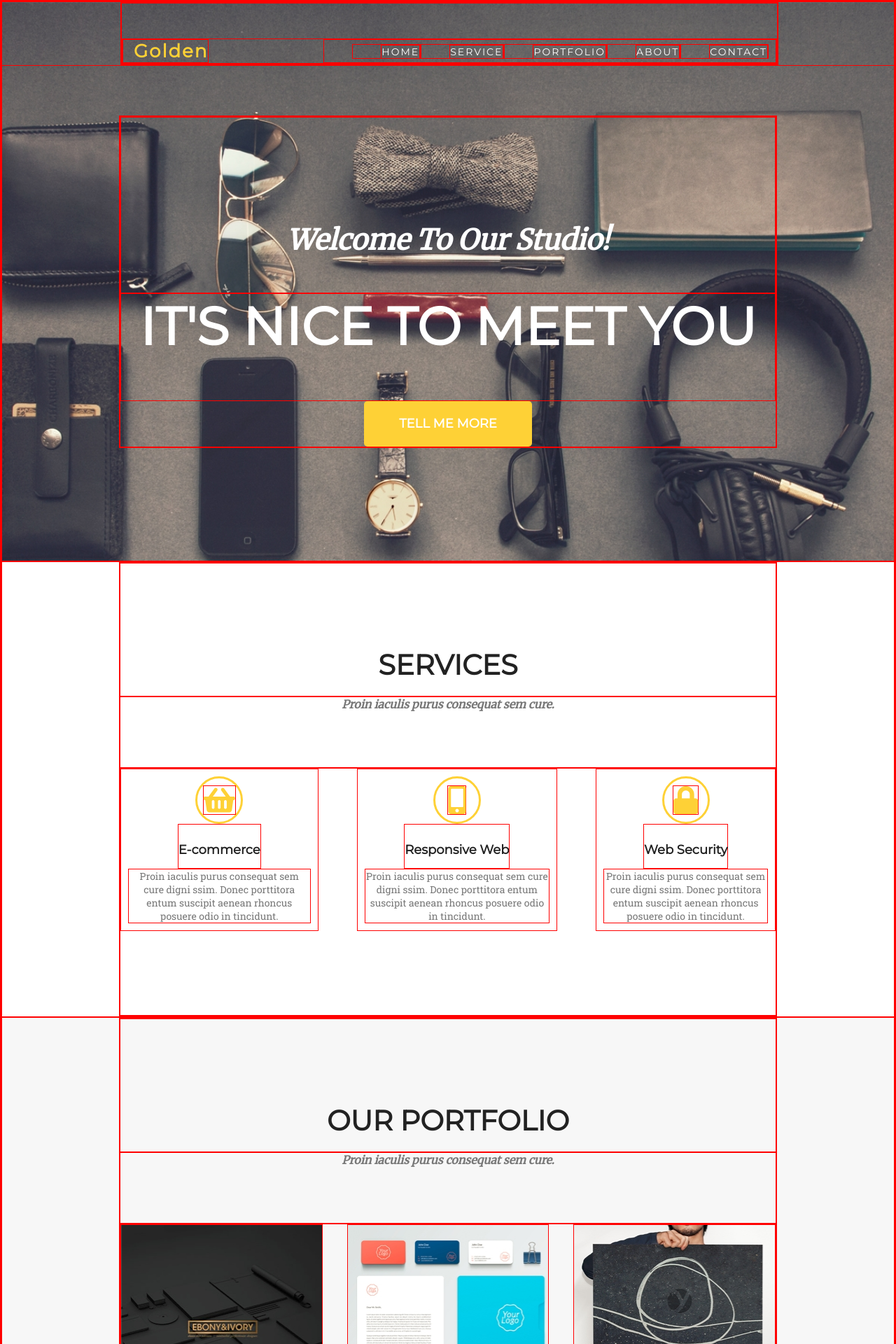
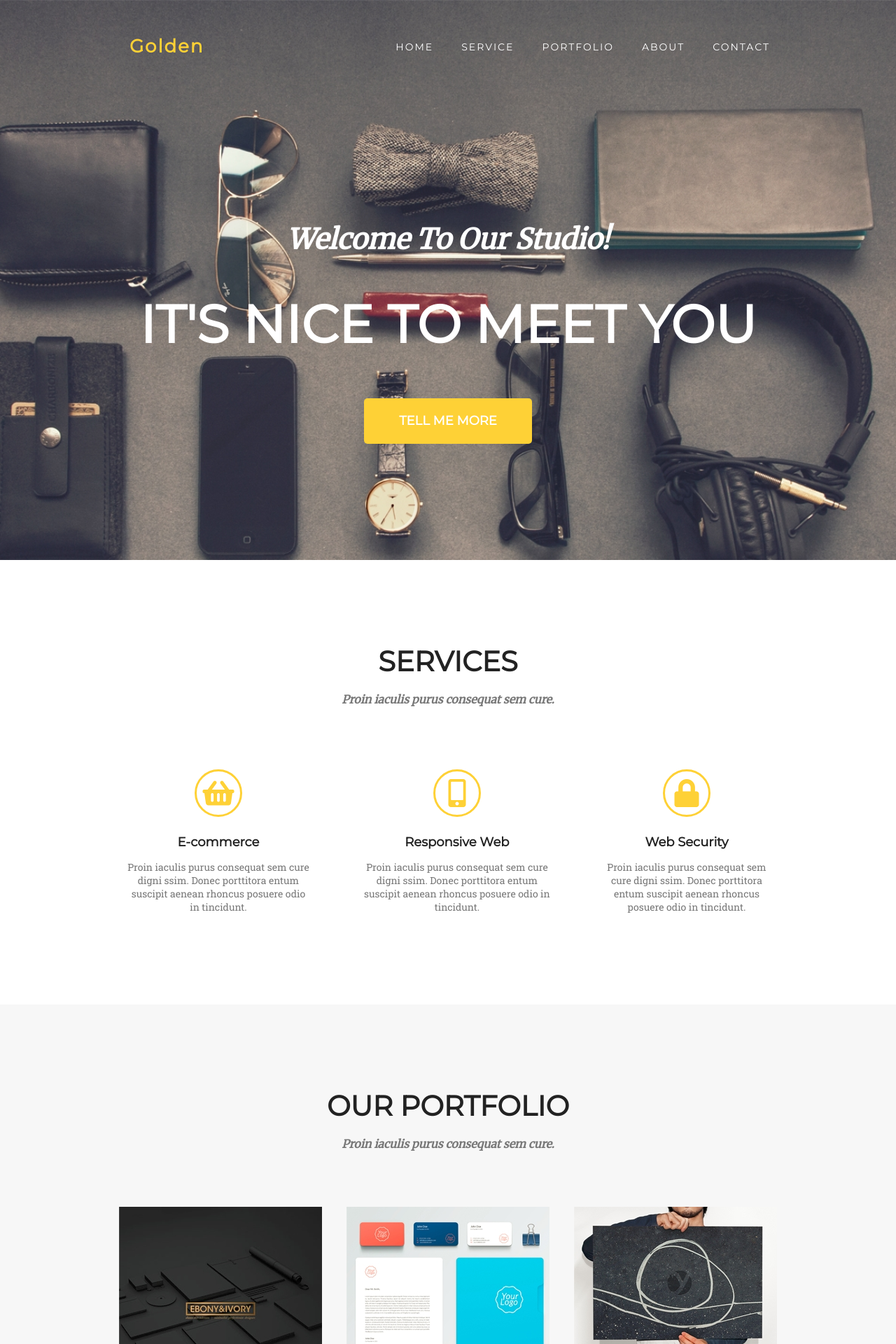
Before and after one commit to marcinswirek/Golden, a PHP site: page / in a window 1280 px wide. Shown: the top 1920 px of the page at 70% size. Run offline with PHP 8.4, Linux system fonts and the light colour scheme; some libraries are stand-ins or nearby versions; some web fonts are replaced.

Commit message:
Remove border on each element

```diff
--- a/css/global/global.css
+++ b/css/global/global.css
@@ -1,7 +1,7 @@
 @import url("https://fonts.googleapis.com/css?family=Euphoria+Script|Montserrat|PT+Sans|Quicksand|Merriweather|Roboto+Slab");
 @import url("https://fonts.googleapis.com/css?family=Euphoria+Script|Montserrat|PT+Sans|Quicksand|Merriweather|Roboto+Slab");
 @import url("https://fonts.googleapis.com/css?family=Euphoria+Script|Montserrat|PT+Sans|Quicksand|Merriweather|Roboto+Slab");
-* { box-sizing: border-box; border: 0.1px solid red; margin: 0; }
+* { box-sizing: border-box; margin: 0; }
 
 body { font-family: "Montserrat", "Merriweather", "Arial", sans-serif; margin: 0 auto; }
 
--- a/css/main.css
+++ b/css/main.css
@@ -27,7 +27,7 @@
 @import url("https://fonts.googleapis.com/css?family=Euphoria+Script|Montserrat|PT+Sans|Quicksand|Merriweather|Roboto+Slab");
 @import url("https://fonts.googleapis.com/css?family=Euphoria+Script|Montserrat|PT+Sans|Quicksand|Merriweather|Roboto+Slab");
 @import url("https://fonts.googleapis.com/css?family=Euphoria+Script|Montserrat|PT+Sans|Quicksand|Merriweather|Roboto+Slab");
-* { box-sizing: border-box; border: 0.1px solid red; margin: 0; }
+* { box-sizing: border-box; margin: 0; }
 
 body { font-family: "Montserrat", "Merriweather", "Arial", sans-serif; margin: 0 auto; }
 
--- a/sass/global/global.scss
+++ b/sass/global/global.scss
@@ -5,7 +5,7 @@
 
 * {
   box-sizing: border-box;
-  border: 0.1px solid red;
+  //border: 0.1px solid red;
   margin: 0;
 }
 
```
Also changed, not shown: 2 other files.
